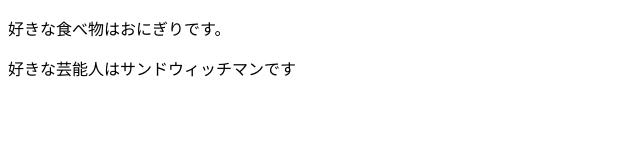
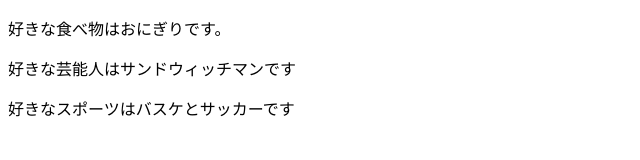
Before and after one commit to zessyou/command-paractice, a plain HTML site: page index.html in a window 1280 px wide. Shown: the whole page, without its empty margins (0-640 px from the left). Drawn offline with Linux system fonts and the light colour scheme.

Commit message:
好きなスポーツを追記&修正

```diff
--- a/index.html
+++ b/index.html
@@ -4,5 +4,7 @@
 <body>
 	<P>好きな食べ物はおにぎりです。 </P>
 	<P>好きな芸能人はサンドウィッチマンです</P>
+	<p>好きなスポーツはバスケとサッカーです</p>
+
 </body>
 </html>
```
